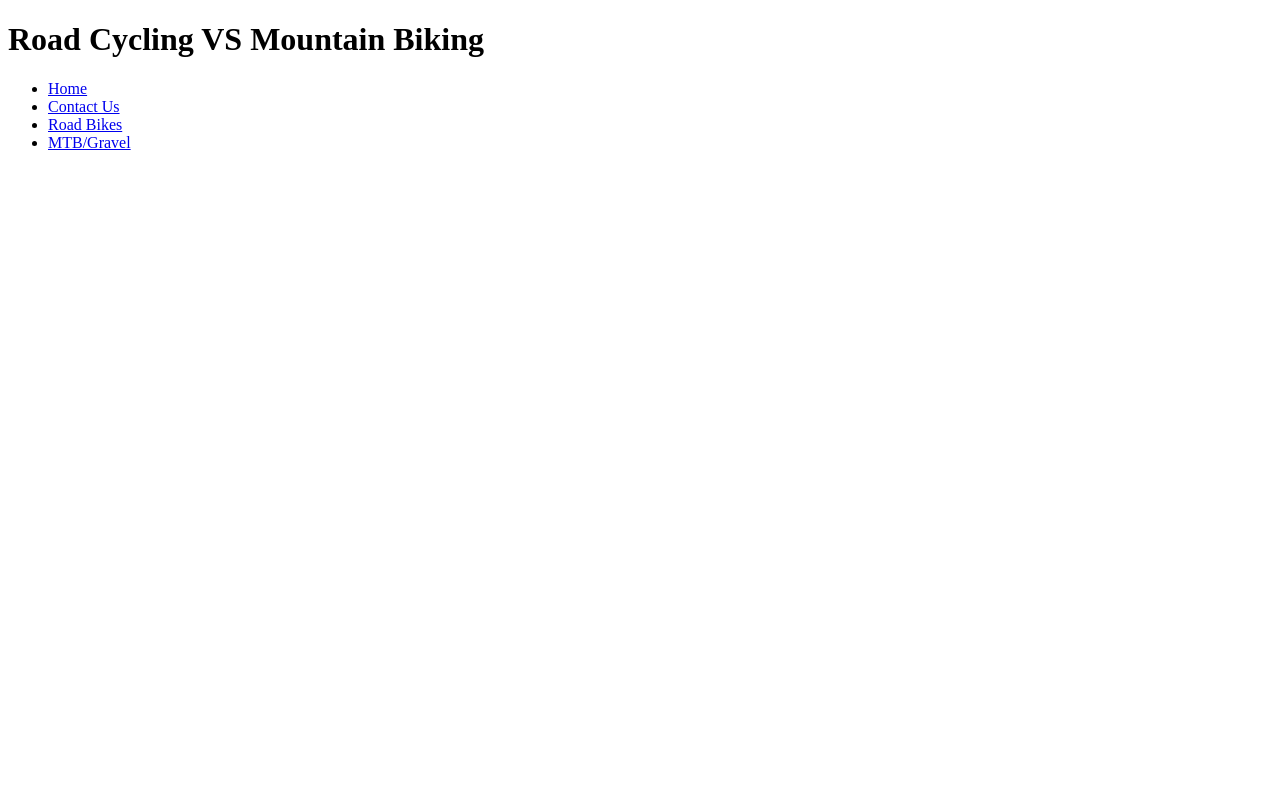
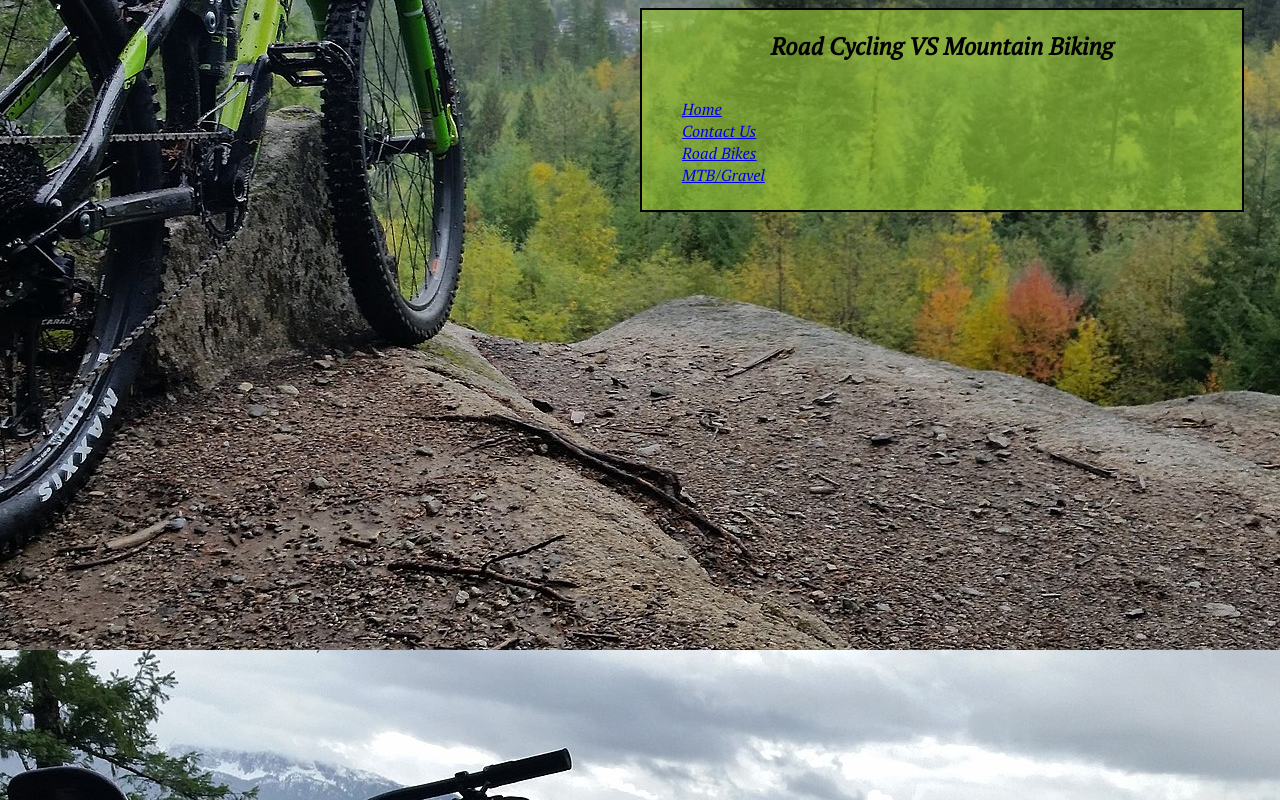
Before and after one commit to NowickiLukasz/cycling-help, a plain HTML site: page index.html in a window 1280 px wide. Drawn offline with Linux system fonts and the light colour scheme.

Commit message:
Add styling to home page with background image

```diff
--- /dev/null
+++ b/assets/styles/styles.css
@@ -0,0 +1,36 @@
+/* font-family: 'PT Serif', serif; */
+@import url('https://fonts.googleapis.com/css2?family=PT+Serif:ital@1&display=swap');
+
+body{
+    font-family: 'PT Serif', serif;
+    padding: 0;
+
+
+}
+
+/* Homepage background */
+#main-back-img{
+    background-image: url(../images/main-cover.jpg);
+    background-position: center;
+}
+/* Homepage navigation section */
+section{
+    height: 200px;
+    width: 600px;
+    background-color: rgba(154, 205, 50, 0.6);
+    position: relative;
+    left: 50%;
+    top: 50%;
+    border: 2px solid black;
+}
+section h1{
+    text-align:center;
+    font-size: 150%;
+}
+
+#links{
+    display:inline;
+    float: left;
+    text-decoration: none;
+    list-style-type: none;
+}
--- a/index.html
+++ b/index.html
@@ -4,24 +4,34 @@
     <meta charset="UTF-8">
     <meta http-equiv="X-UA-Compatible" content="IE=edge">
     <meta name="viewport" content="width=device-width, initial-scale=1.0">
+    <link rel="stylesheet" href="assets/styles/styles.css">
     <title>Cyling Help</title>
 </head>
-<body>
-    <header>
+<body id="main-back-img">
+    <section id="main-cover">
+        <header >
         <h1>Road Cycling VS Mountain Biking</h1>
     </header>
 
 <!-- Navigation area for the pages -->
     <nav>
-        <ul>
+        <ul id="links">
             <li><a href="index.html">Home</a></li>
             <li><a href="contact-us.html">Contact Us</a></li>
             <li><a href="road-bike.html">Road Bikes</a></li>
             <li><a href="mountain-bikes.html">MTB/Gravel</a></li>
         </ul>
     </nav>
-    <div>
+    </section>
+
+    <div id="body-image">
         <!-- Content area for home page and sub-pages -->
+
+
     </div>
+
+    <footer>
+        <!-- social media links -->
+    </footer>
 </body>
 </html>
```
Also changed, not shown: assets/images/main-cover.jpg (added).
